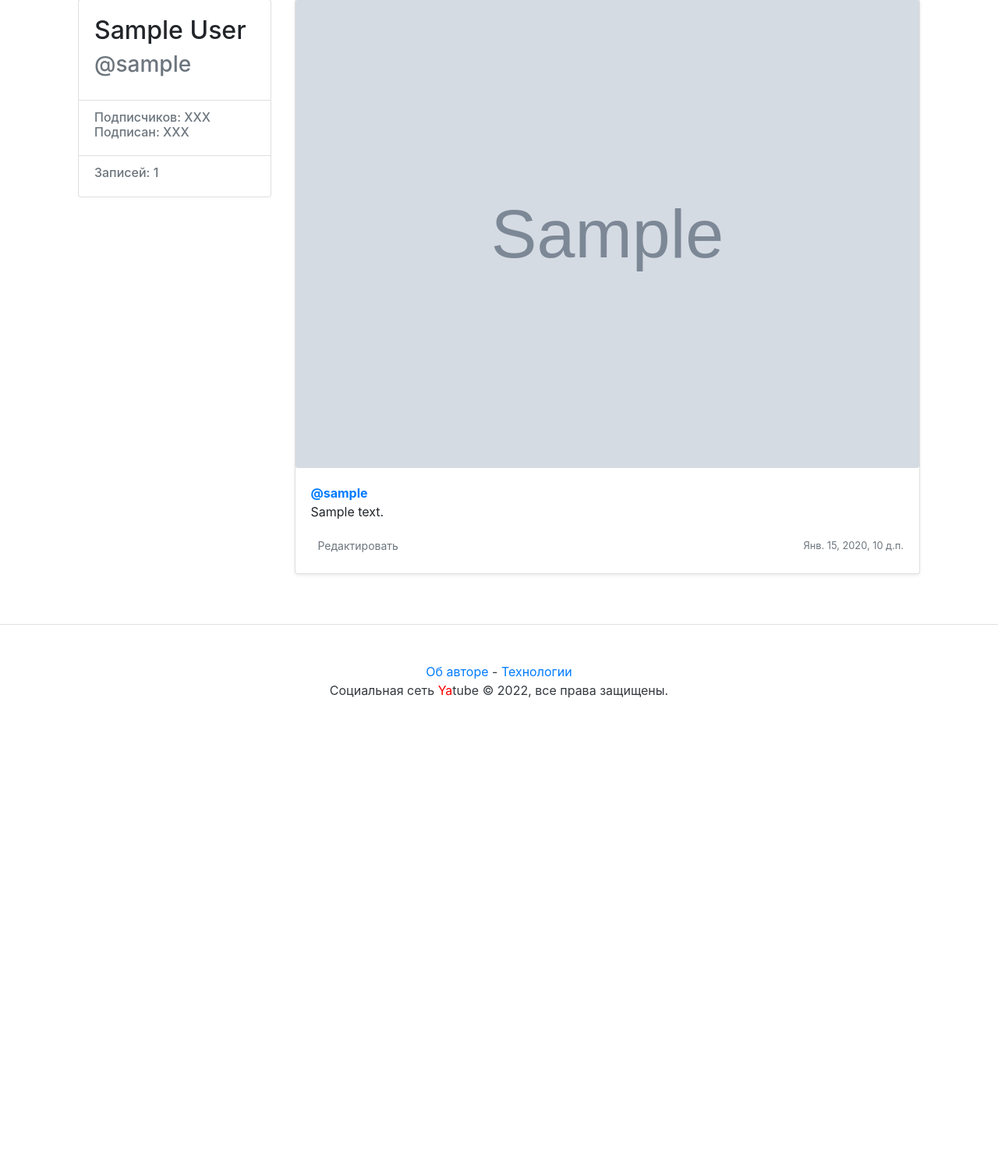
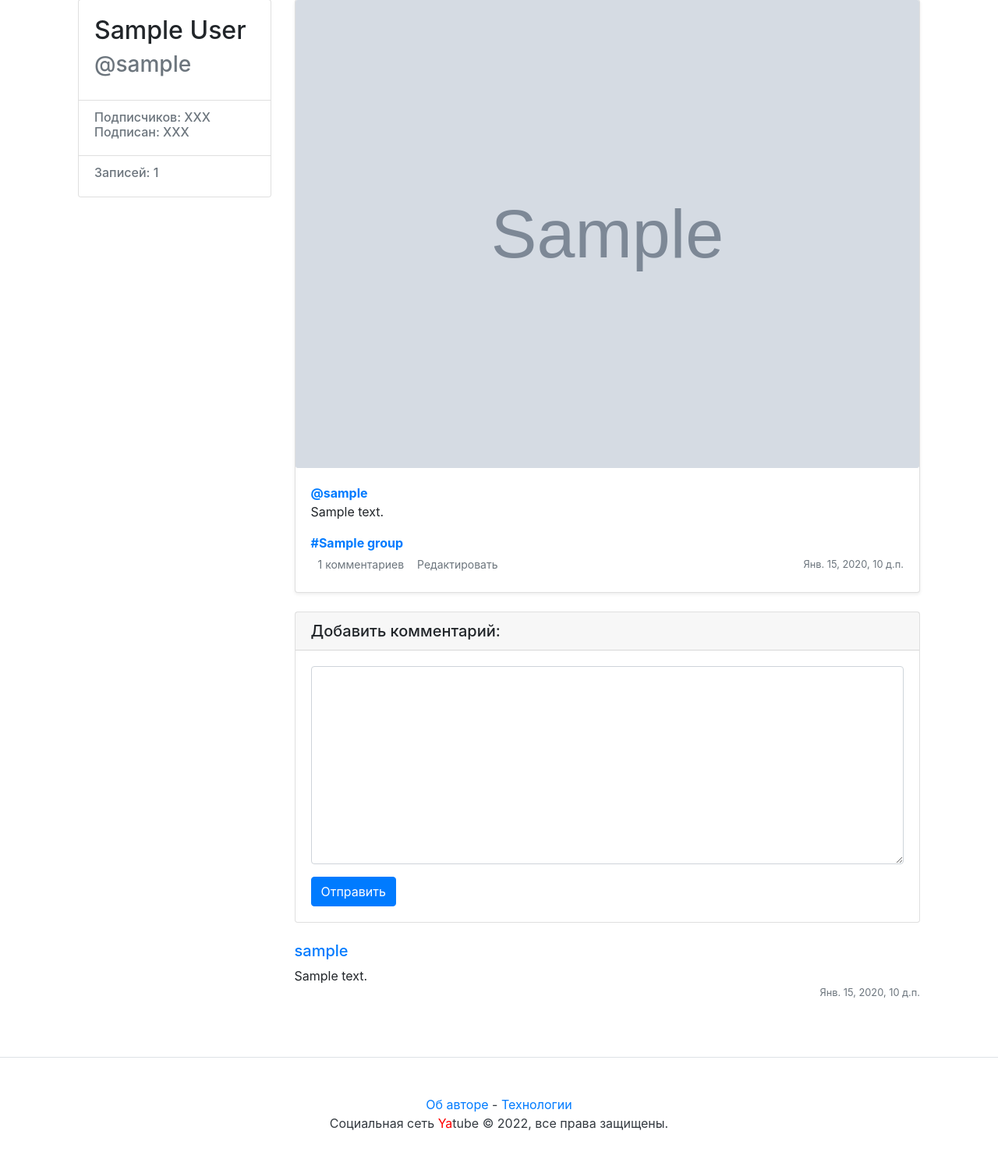
Before and after one commit to pkmnxprss/umbrella, a Django app: a page that uses yatube/posts/templates/post.html in a window 1280 px wide. Shown: the part 61-1561 px from the top of the page at 78% size. Before the commit the page ends 956 px from the top, so only its background shows below. Run offline with Django 3.2, Linux system fonts and the light colour scheme; a user stored in the database is signed in; tables that the repository leaves empty hold one stand-in row (values such as "Sample post"); grey boxes marked "Sample" are stand-in pictures; some libraries are stand-ins or nearby versions.

Commit message:
Templates refactored

```diff
--- a/yatube/posts/forms.py
+++ b/yatube/posts/forms.py
@@ -1,5 +1,5 @@
 from django.forms import ModelForm
-from .models import Post
+from .models import Post, Comment
 
 
 class PostForm(ModelForm):
@@ -8,3 +8,9 @@ class PostForm(ModelForm):
         fields = ['group', 'text', 'image']
         # Включение всех полей в форму:
         # fields = '__all__'
+
+
+class CommentForm(ModelForm):
+    class Meta:
+        model = Comment
+        fields = ['text']
--- a/yatube/posts/models.py
+++ b/yatube/posts/models.py
@@ -24,10 +24,24 @@ class Post(models.Model):
     )
     pub_date = models.DateTimeField('Дата публикации', auto_now_add=True)
     author = models.ForeignKey(User, on_delete=models.CASCADE, related_name='posts')
-    group = models.ForeignKey(Group, on_delete=models.CASCADE, related_name='posts', blank=True, null=True, verbose_name='Группа')
+    group = models.ForeignKey(Group, on_delete=models.CASCADE, related_name='posts', blank=True, null=True,
+                              verbose_name='Группа')
     # поле для картинки
     image = models.ImageField(upload_to='posts/', blank=True, null=True)
 
     def __str__(self):
         # выводим текст поста
         return self.text
+
+
+class Comment(models.Model):
+    post = models.ForeignKey(Post, on_delete=models.CASCADE, related_name='comments')
+    author = models.ForeignKey(User, on_delete=models.CASCADE, related_name='comments')
+    text = models.TextField()
+    created = models.DateTimeField('Дата публикации', auto_now_add=True)
+
+    # В случае, если автор комментария или пост будут удалены — все привязанные
+    # к ним комментарии должны автоматически удаляться.
+    # Реализовано или нет?
+    class Meta:
+        ordering = ['-created']
--- /dev/null
+++ b/yatube/posts/templates/comments.html
@@ -0,0 +1,48 @@
+<!-- Форма добавления комментария -->
+{% load user_filters %}
+
+{% if user.is_authenticated %}
+    <div class="card my-4">
+        <form
+            action="{% url 'add_comment' post.author.username post.id %}"
+            method="post">
+
+            {% csrf_token %}
+
+            <h5 class="card-header">Добавить комментарий:</h5>
+            <div class="card-body">
+            <form>
+                <div class="form-group">
+                {{ form.text|addclass:"form-control" }}
+                </div>
+                <button type="submit" class="btn btn-primary">Отправить</button>
+            </form>
+            </div>
+        </form>
+    </div>
+{% endif %}
+
+<!-- Комментарии -->
+{% for item in items %}
+    <div class="media mb-4">
+        <div class="media-body">
+            <h5 class="mt-0">
+            <a
+                href="{% url 'profile' item.author.username %}"
+                name="comment_{{ item.id }}"
+                >{{ item.author.username }}</a>
+            </h5>
+            {{ item.text }}
+            <div class="d-flex justify-content-between align-items-center">
+                <!-- Без div снизу дата съезжает-->
+                <div class="btn-group ">
+                </div>
+                <!-- Дата публикации  -->
+                <small class="text-muted">{{ item.created }}</small>
+            </div>
+        </div>
+    </div>
+    {% if not forloop.last %}
+        <hr>
+    {% endif %}
+{% endfor %}
--- a/yatube/posts/templates/post.html
+++ b/yatube/posts/templates/post.html
@@ -38,36 +38,10 @@
         </div>
 
         <div class="col-md-9">
-            <!-- Пост -->
-            <div class="card mb-3 mt-1 shadow-sm">
-                <!-- Загрузка тегов библиотеки в шаблон -->
-                {% load thumbnail %}
-                {% thumbnail post.image "960x339" crop="center" upscale=True as im %}
-                    <img class="card-img" src="{{ im.url }}">
-                {% endthumbnail %}
-
-                <div class="card-body">
-                    <p class="card-text">
-                        <!-- Ссылка на страницу автора в атрибуте href; username автора в тексте ссылки -->
-                        <a href="/{{ post.author.username }}/">
-                            <strong class="d-block text-gray-dark">@{{post.author.username}}</strong>
-                        </a>
-                        <!-- Текст поста -->
-                        {{ post.text }}
-                    </p>
-                    <div class="d-flex justify-content-between align-items-center">
-                        <div class="btn-group ">
-                            {% if user == post.author %}
-                                <!-- Ссылка на редактирование, показывается только автору записи -->
-                                <a class="btn btn-sm text-muted" href="/{{ profile_user.username }}/{{ post.id }}/edit"
-                                   role="button">Редактировать</a>
-                            {% endif %}
-                        </div>
-                        <!-- Дата публикации  -->
-                        <small class="text-muted">{{ post.pub_date }}</small>
-                    </div>
-                </div>
-            </div>
+            <!-- Подключаем блок с постом -->
+            {% include "post_item.html" with post=post %}
+            <!-- Подключаем комментарии -->
+            {% include 'comments.html' %}
         </div>
     </div>
 </main>
--- /dev/null
+++ b/yatube/posts/templates/post_item.html
@@ -0,0 +1,52 @@
+<div class="card mb-3 mt-1 shadow-sm">
+
+    <!-- Отображение картинки -->
+    {% load thumbnail %}
+    {% thumbnail post.image "960x339" crop="center" upscale=True as im %}
+        <img class="card-img" src="{{ im.url }}" />
+    {% endthumbnail %}
+
+    <!-- Отображение текста поста -->
+    <div class="card-body">
+        <p class="card-text">
+            <!-- Ссылка на страницу автора в атрибуте href; username автора в тексте ссылки через @ -->
+            <a name="post_{{ post.id }}" href="{% url 'profile' post.author.username %}">
+                <strong class="d-block text-gray-dark">@{{ post.author }}</strong>
+            </a>
+            <!-- Текст поста -->
+            {{ post.text|linebreaksbr }}
+        </p>
+
+        <!-- Если пост относится к какому-нибудь сообществу, то отобразим ссылку на него через # -->
+        {% if post.group %}
+            <a class="card-link muted" href="{% url 'group' post.group.slug %}">
+                <strong class="d-block text-gray-dark">#{{ post.group.title }}</strong>
+            </a>
+        {% endif %}
+
+        <!-- Отображение ссылки на комментарии -->
+        <div class="d-flex justify-content-between align-items-center">
+            <div class="btn-group ">
+                <!-- Ссылка на страницу записи в атрибуте href-->
+                <a class="btn btn-sm text-muted" href="{% url 'post' post.author.username post.id %}" role="button">
+                    {% if post.comments.exists %}
+                        {{ post.comments.count }} комментариев
+                    {% else%}
+                        Добавить комментарий
+                    {% endif %}
+                </a>
+
+                <!-- Ссылка на редактирование, показывается только автору записи -->
+                 {% if user == post.author %}
+                 <a class="btn btn-sm text-muted" href="{% url 'post_edit' post.author.username post.id %}"
+                        role="button">
+                        Редактировать
+                 </a>
+                {% endif %}
+            </div>
+
+            <!-- Дата публикации поста -->
+            <small class="text-muted">{{ post.pub_date }}</small>
+        </div>
+    </div>
+</div>
--- a/yatube/posts/urls.py
+++ b/yatube/posts/urls.py
@@ -10,4 +10,5 @@ urlpatterns = [
     path('<str:username>/', views.profile, name='profile'),
     path('<str:username>/<int:post_id>/', views.post_view, name='post'),
     path('<str:username>/<int:post_id>/edit/', views.post_edit, name='post_edit'),
+    path("<str:username>/<int:post_id>/comment", views.add_comment, name="add_comment"),
 ]
--- a/yatube/posts/views.py
+++ b/yatube/posts/views.py
@@ -1,7 +1,7 @@
 from django.core.paginator import Paginator
 from django.shortcuts import render, redirect, get_object_or_404
-from .models import Post, Group, User
-from .forms import PostForm
+from .models import Post, Group, User, Comment
+from .forms import PostForm, CommentForm
 from django.contrib.auth.decorators import login_required
 
 
@@ -52,9 +52,15 @@ def post_view(request, username, post_id):
     posts_count = posts.count()
     post = Post.objects.get(id=post_id)
 
+    comments = Comment.objects.filter(post=post)
+
+    form = CommentForm()
+
     return render(request, 'post.html', {'profile_user': profile_user,
                                          'posts_count': posts_count,
-                                         'post': post})
+                                         'post': post,
+                                         'items': comments,
+                                         'form': form})
 
 
 @login_required()
@@ -79,6 +85,7 @@ def post_edit(request, username, post_id):
     post = get_object_or_404(Post, pk=post_id, author=user_profile)
     if request.user != user_profile:
         return redirect('post', username=username, post_id=post_id)
+
     form = PostForm(request.POST or None, files=request.FILES or None, instance=post)
 
     if request.method == 'POST':
@@ -89,6 +96,21 @@ def post_edit(request, username, post_id):
     return render(
         request, 'post_new.html', {'form': form, 'post': post, 'edit': True},
     )
+
+
+# view-функция для обработки отправленного комментария (POST)
+def add_comment(request, username, post_id):
+    post_owner = get_object_or_404(User, username=username)
+    post = get_object_or_404(Post, pk=post_id, author=post_owner)
+
+    # По идее всегда POST
+    form = CommentForm(request.POST or None)
+    if form.is_valid():
+        comment = form.save(commit=False)
+        comment.post = post
+        comment.author = request.user
+        comment.save()
+    return redirect('post', username=username, post_id=post_id)
 
 
 def page_not_found(request, exception):
```
Also changed, not shown: yatube/posts/templates/profile.html (+3 -35 lines), yatube/templates/group.html (+1 -7 lines), yatube/templates/index.html (+11 -20 lines), yatube/posts/migrations/0006_comment.py (added), yatube/posts/migrations/0007_auto_20220511_1631.py (added).
